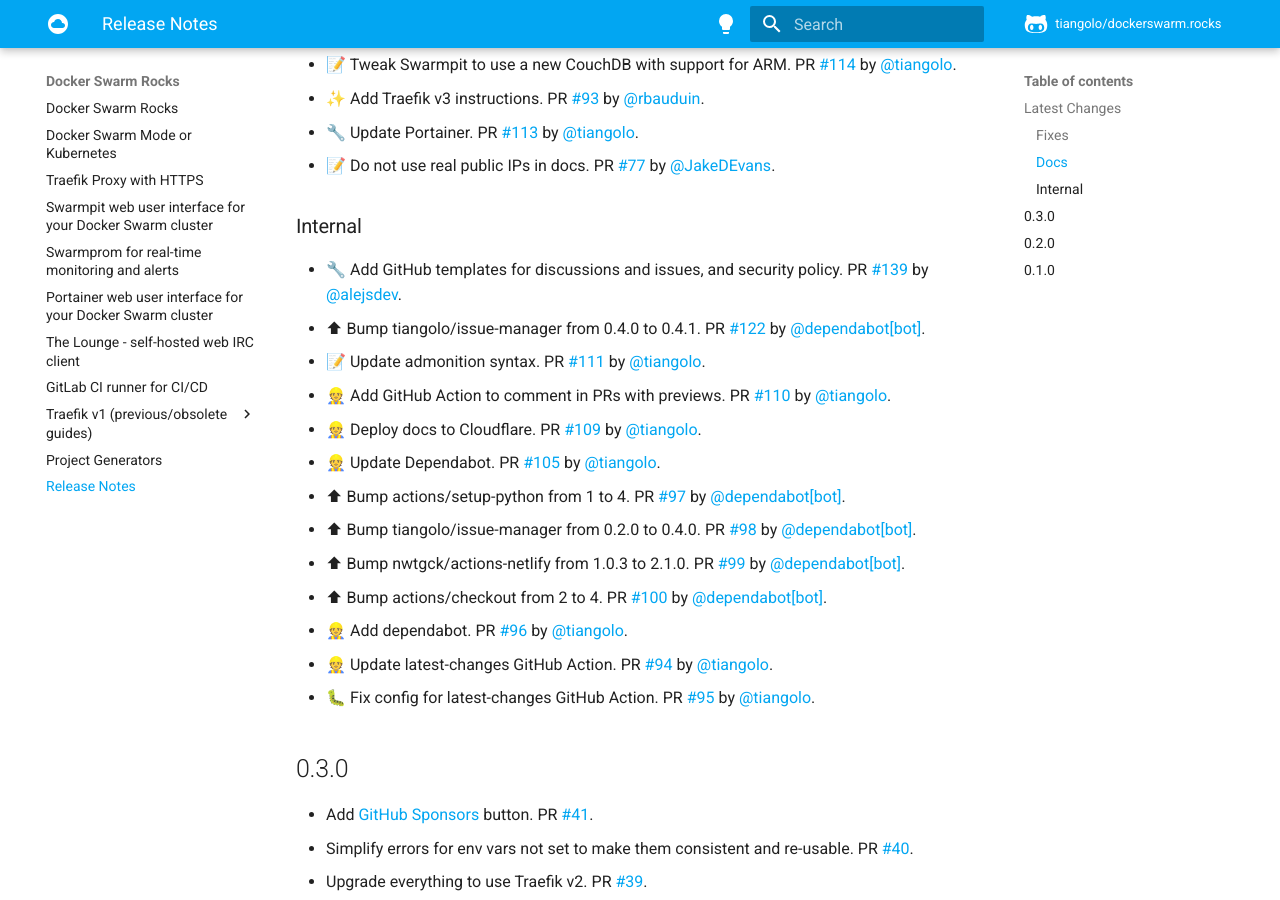
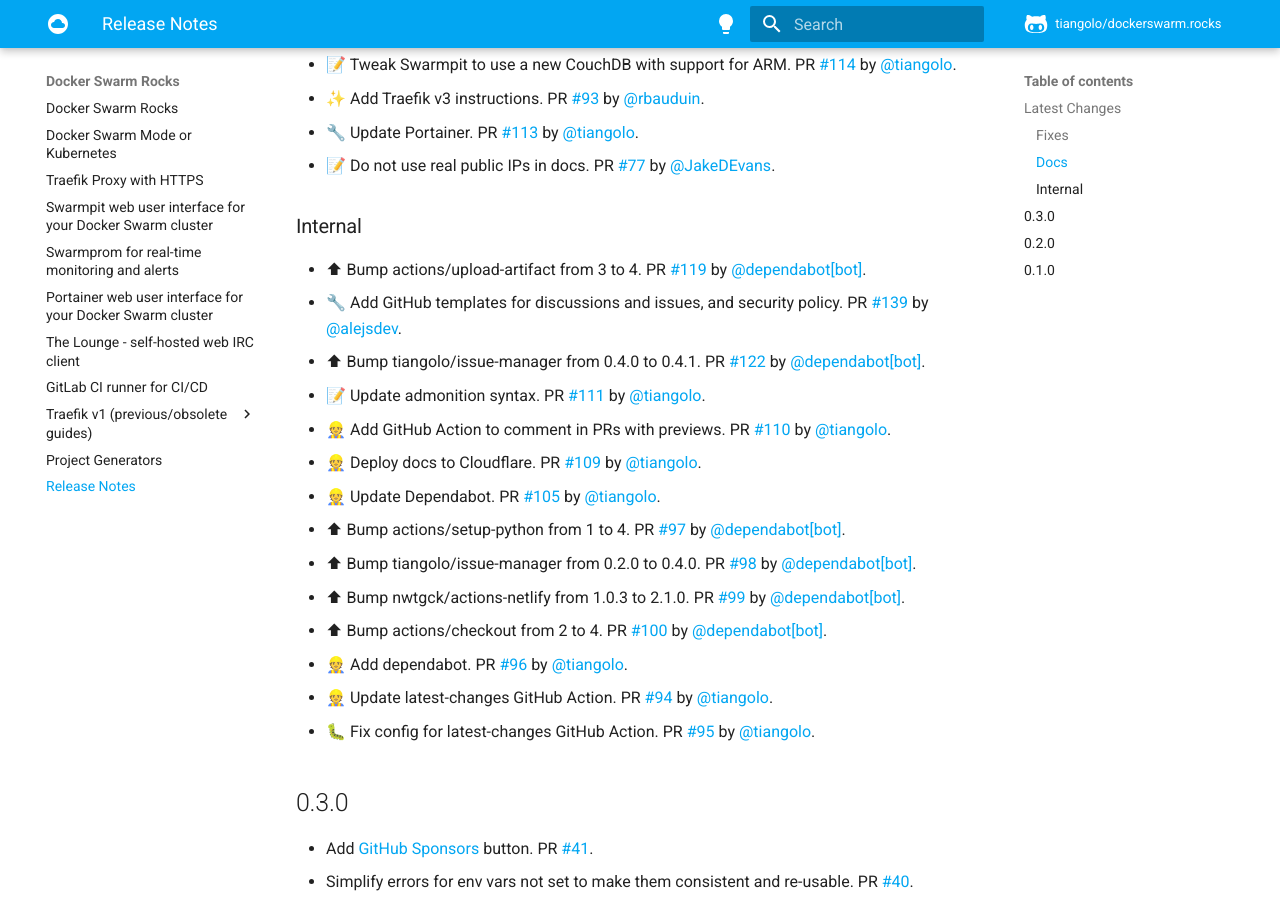
Before and after one commit to tiangolo/dockerswarm.rocks, an MkDocs documentation site: the page built from docs/release-notes.md, in a window 1280 px wide and 900 px high, scrolled down 755 px. Built offline with MkDocs 1.6.1 and Material for MkDocs 9.7.7, drawn with Linux system fonts in a browser that asks for light colours; comment, search, counter and statistics services are not loaded.

Commit message:
📝 Update release notes

```diff
--- a/docs/release-notes.md
+++ b/docs/release-notes.md
@@ -28,6 +28,7 @@
 
 ### Internal
 
+* ⬆ Bump actions/upload-artifact from 3 to 4. PR [#119](https://github.com/tiangolo/dockerswarm.rocks/pull/119) by [@dependabot[bot]](https://github.com/apps/dependabot).
 * 🔧 Add GitHub templates for discussions and issues, and security policy. PR [#139](https://github.com/tiangolo/dockerswarm.rocks/pull/139) by [@alejsdev](https://github.com/alejsdev).
 * ⬆ Bump tiangolo/issue-manager from 0.4.0 to 0.4.1. PR [#122](https://github.com/tiangolo/dockerswarm.rocks/pull/122) by [@dependabot[bot]](https://github.com/apps/dependabot).
 * 📝 Update admonition syntax. PR [#111](https://github.com/tiangolo/dockerswarm.rocks/pull/111) by [@tiangolo](https://github.com/tiangolo).
```
